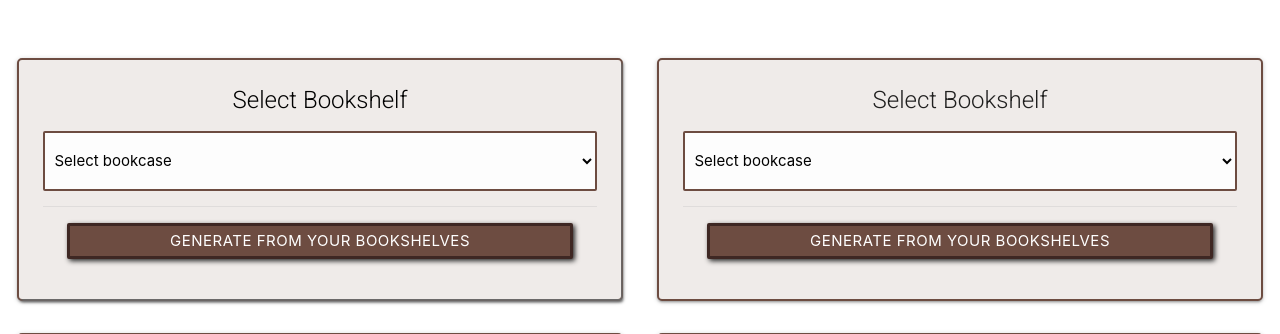
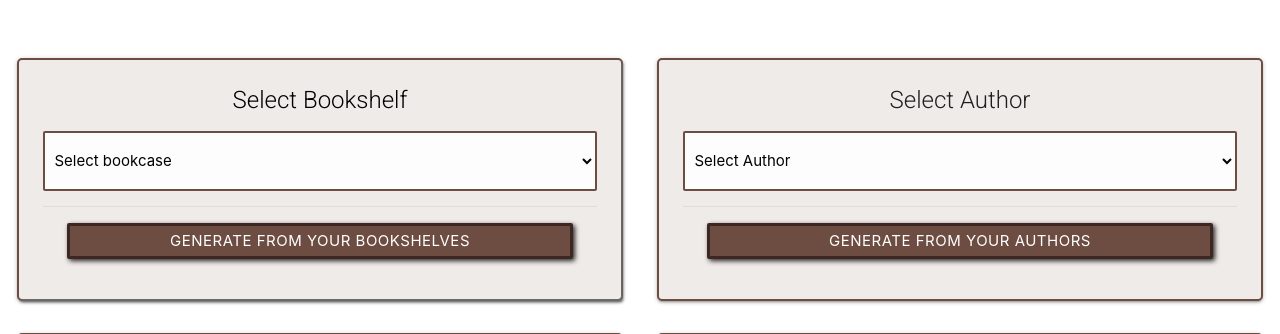
Before and after one commit to Claire221/bookmarked, a Flask app: page /generate-book in a window 1280 px wide. Shown: the part 306-640 px from the top of the page. Run offline with Flask 2, Linux system fonts and the light colour scheme; the visitor is signed in with stand-in values (Sample User, id 1); data that the repository does not hold is empty; some libraries are stand-ins or nearby versions.

Commit message:
link up generate book functions with appropriate forms

```diff
--- a/bookmarked/templates/generate_book.html
+++ b/bookmarked/templates/generate_book.html
@@ -31,18 +31,18 @@
         <div class="col s12 m12 l6">
             <div class="card brown lighten-5 generate-card">
                 <div class="card-content">
-                    <span class="card-title center-align">Select Bookshelf</span>
-                    <form method="POST" action="{{ url_for('bookshelf_book') }}">
+                    <span class="card-title center-align">Select Author</span>
+                    <form method="POST" action="{{ url_for('author_book') }}">
                         <div class="input-field">
-                            <select id="bookshelf" name="bookshelf" class="validate generate-select">
-                                <option value="" disabled selected>Select bookcase</option>
-                                {% for bookshelf in bookshelves %}
-                                <option value="{{ bookshelf.id}}">{{ bookshelf.bookshelf_name }}</option>
+                            <select id="author" name="author" class="validate generate-select">
+                                <option value="" disabled selected>Select Author</option>
+                                {% for author in authors %}
+                                <option value="{{ author }}">{{ author }}</option>
                                 {% endfor %}
                             </select>
                         </div>
                         <div class="card-action">
-                            <button type="submit" name='action' value="Submit1" class="btn bookshelf-btn generate-btn page-btn">Generate from your Bookshelves</button>
+                            <button type="submit" name='action' value="Submit1" class="btn bookshelf-btn generate-btn page-btn">Generate from your Authors</button>
                         </div>
                     </form>
                 </div>
@@ -60,12 +60,9 @@
                             <select id="genre" name="genre" class="validate generate-select">
                                 <option value="" disabled selected>Select Tag</option>
                                 {% for genre in genres %}
-                                <option value="{{ genre }}">{{ genre }}</option>
+                                <option value="{{ genre[0] }}">{{ genre[0] }}</option>
                                 {% endfor %}
                             </select>
-                            {% for genre in genres %}
-                                <p>{{ genre }}</p>
-                            {% endfor %}
                         </div>
                         <div class="card-action">
                             <button type="submit" class="btn bookshelf-btn generate-btn page-btn">Generate By Tag</button>
```
